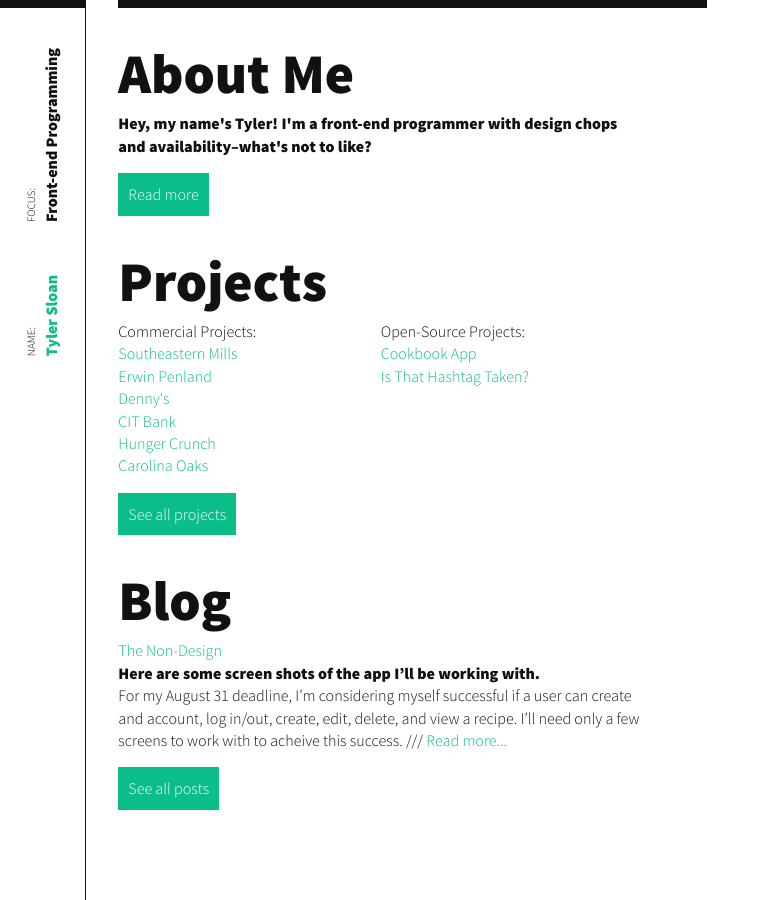
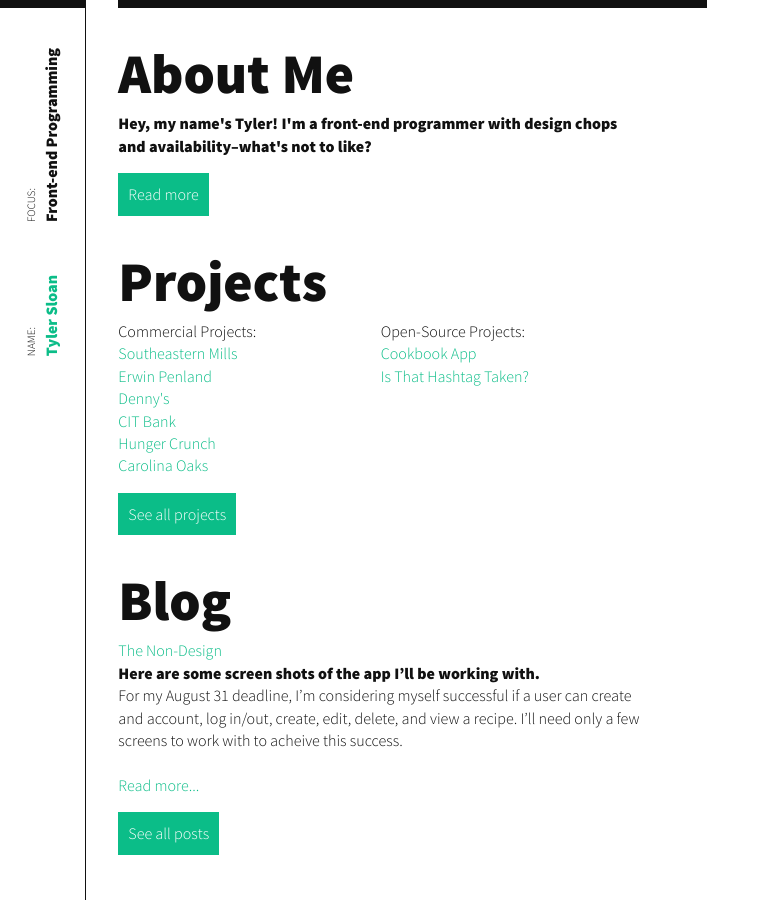
Before and after one commit to tylersloan/tylersloan.github.io, a Jekyll site: the page built from index.html, in a window 1280 px wide. Shown: the whole page, without its empty margins (0-770 px from the left). Built offline with Jekyll 4.4.1, drawn with Linux system fonts in a browser that asks for light colours; Markdown is read by kramdown in place of the engine named in the settings.

Commit message:
update excerpt on blog

```diff
--- a/_includes/article-nav.html
+++ b/_includes/article-nav.html
@@ -53,7 +53,8 @@
     {% for post in site.posts limit:1 %}
       <a href="{{ site.baseurl }}{{ post.url }}">{{ post.title }}</a>
       <div class="post-excerpt">
-        {{ post.excerpt | remove: '<p>' | remove: '</p>' }} ///
+        {{ post.excerpt }}
+        <br>
         <a href="{{ site.baseurl }}{{ post.url }}">Read more...</a>
       </div>
 
```
Also changed, not shown: 16 other files.
